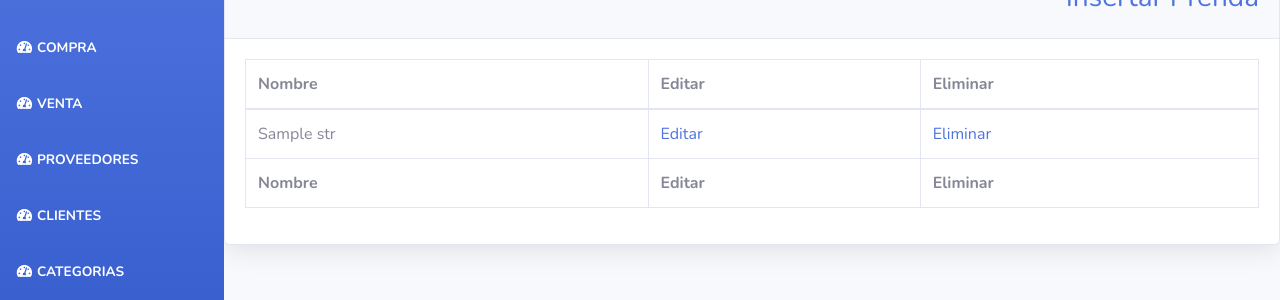
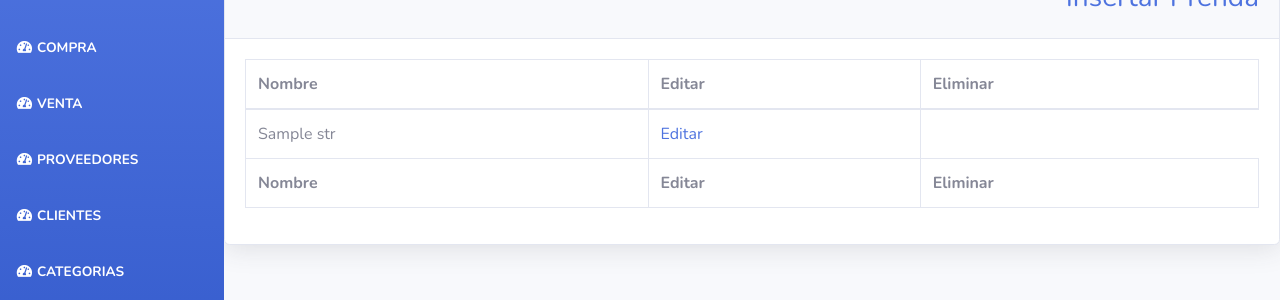
Before and after one commit to AndrenyVelas/DeveloperDjango, a Django app: template Apps/home/templates/9tipoprenda.html in a window 1280 px wide. Shown: the part 164-464 px from the top of the page. Run offline with Django 4.2, Linux system fonts and the light colour scheme; the template is opened without the code that fills it: most values are stand-ins (such as "Sample title", 1, 10 or a date in 2020); some libraries are stand-ins or nearby versions.

Commit message:
Solucion de algunos Errores 9tipoPrenda

```diff
--- a/Apps/home/templates/9tipoprenda.html
+++ b/Apps/home/templates/9tipoprenda.html
@@ -51,7 +51,6 @@
     <tr>
     <td>{{str.nombre}}</td>
     <td><a href="{% url 'home:editprenda' str.id %}">Editar</a></td>
-    <td><a href="{% url 'home:elimt' str.id %}">Eliminar</a></td>
 
     </tr>
     {% endfor %}
```
